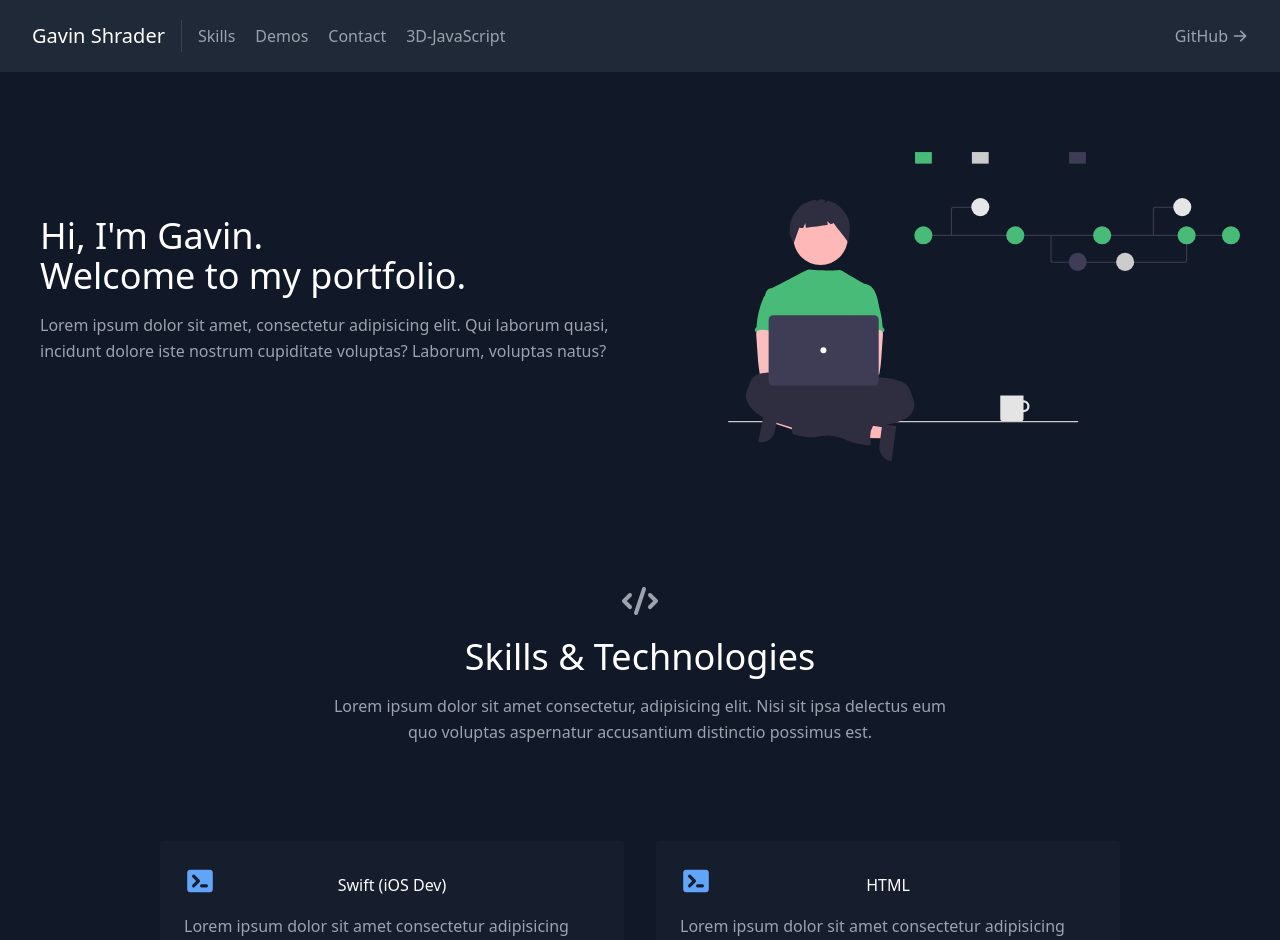
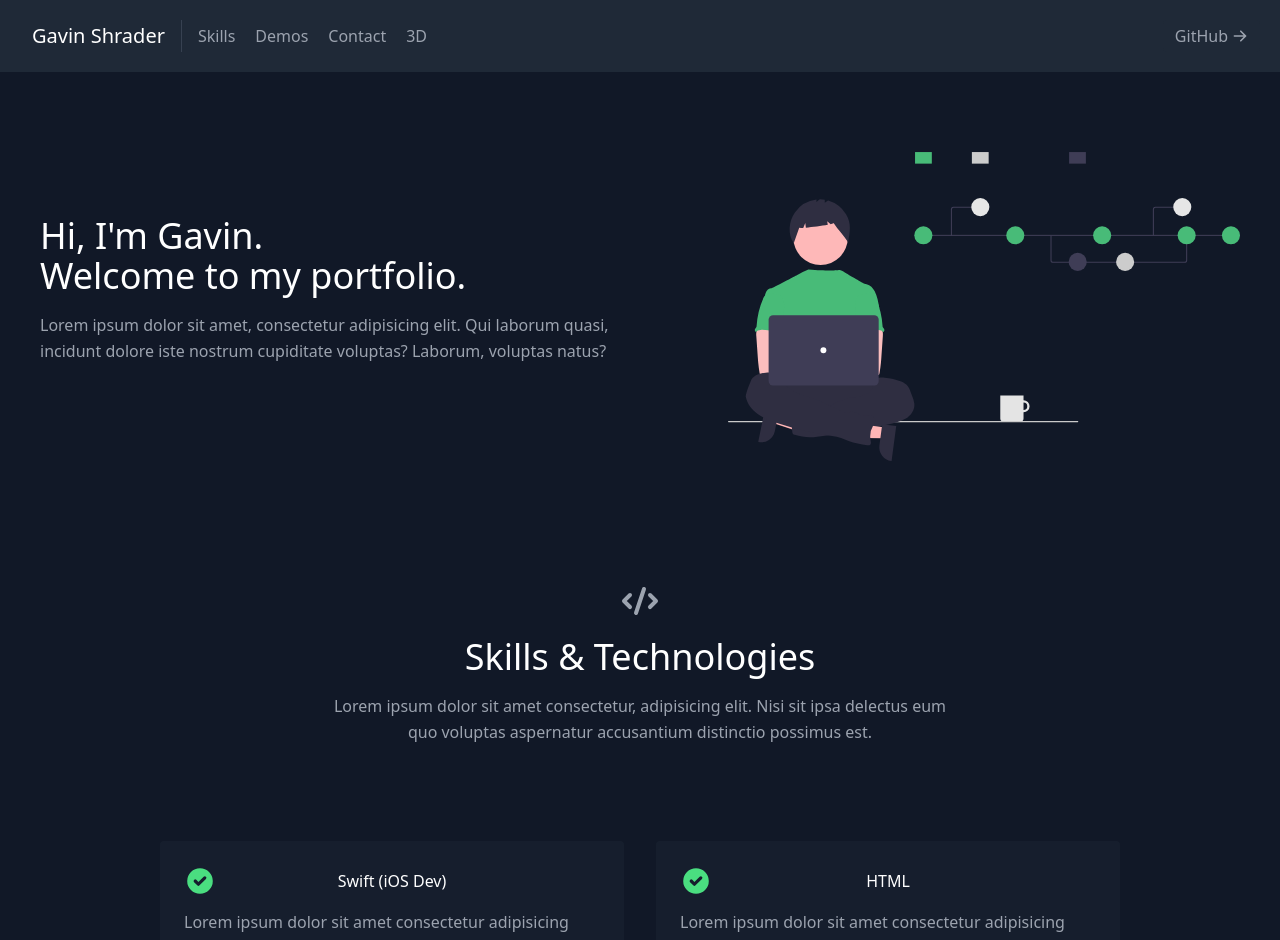
Before and after one commit to Cloudinnovates/gavinshr.com, a React (Create React App) app: page / in a window 1280 px wide. Shown: the top 940 px of the page. Built offline with nearby package versions, Linux system fonts and the light colour scheme.

Commit message:
Changed skills icon

```diff
--- a/src/components/Navbar.js
+++ b/src/components/Navbar.js
@@ -21,7 +21,7 @@ export default function Navbar() {
             Contact
           </a>
           <a href="#threeJS" className="mr-5 hover:text-white">
-            3D-JavaScript
+            3D
           </a>
         </nav>
         <a href="https://github.com/gshrdr/" target="_blank" rel="noopener noreferrer" className="inline-flex items-center bg-gray-800 border-0 py-1 px-3 focus:outline-none hover:bg-gray-700 rounded text-base mt-4 md:mt-0">
--- a/src/components/Skills.js
+++ b/src/components/Skills.js
@@ -1,4 +1,4 @@
-import { TerminalIcon, CodeIcon, ArrowRightIcon } from "@heroicons/react/solid";
+import { CheckCircleIcon, CodeIcon, ArrowRightIcon } from "@heroicons/react/solid";
 import React from "react";
 import { skills } from "../data";
 
@@ -23,9 +23,9 @@ export default function Skills() {
               <div className="h-full bg-gray-800 bg-opacity-40 p-6 rounded">
 
                 <span>
-                  <TerminalIcon className="absolute block w-8 text-blue-400" />
+                  <CheckCircleIcon className="absolute block w-8 text-green-400" />
                   <span className="flex items-center justify-center mb-4">
-                    <span className="pt-2 title-font font-medium text-white">
+                    <span className="pt-1 title-font font-medium text-white">
                       {skill.skill}
                     </span>
                   </span>
```
Also changed, not shown: 2 other files (tests, documents, lock files or other folders).
